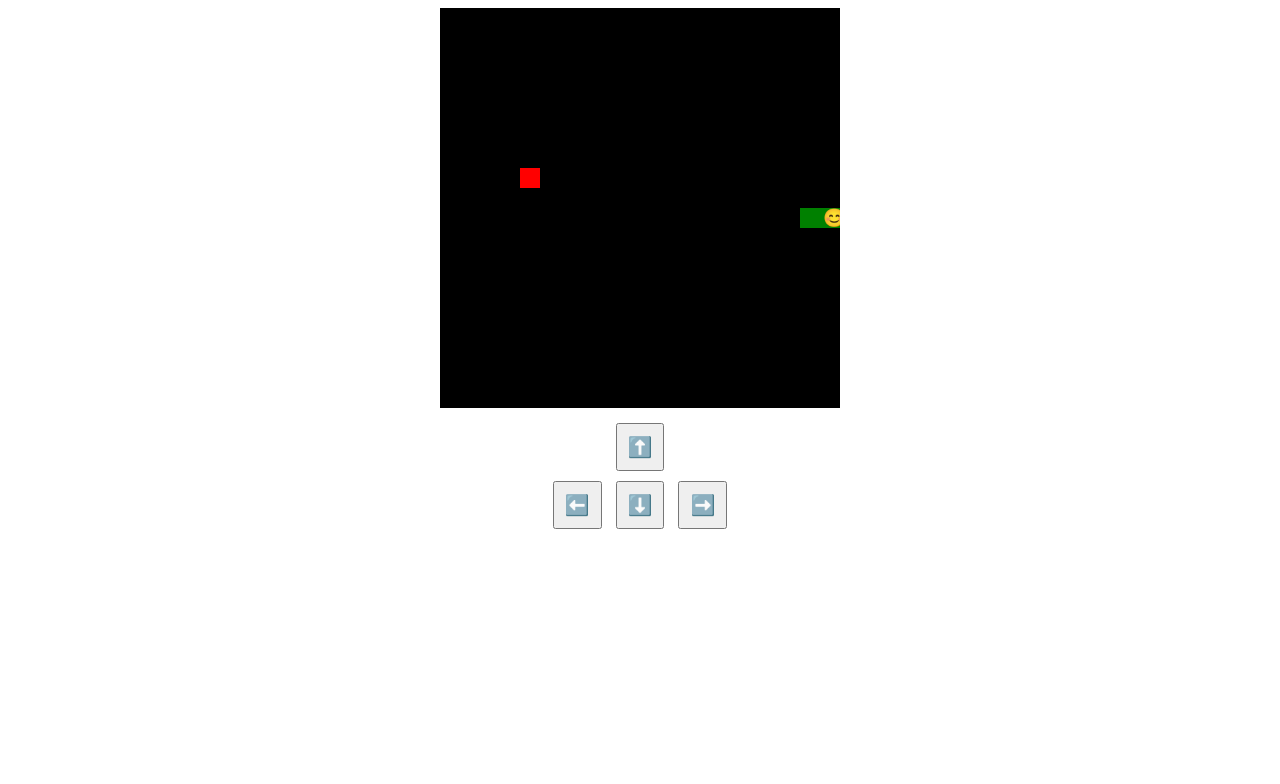
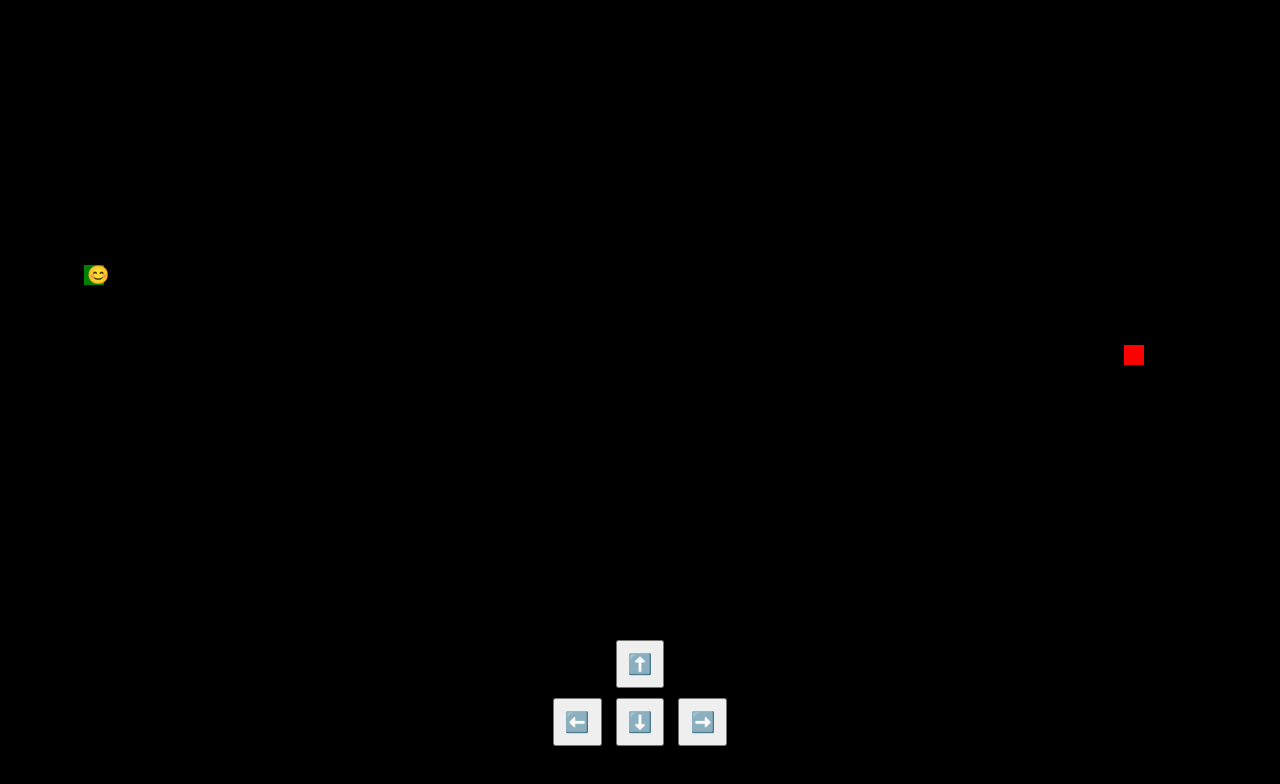
Before and after one commit to s4m8e2l2/cobrinhas1.0, a plain HTML site: page index.html in a window 1280 px wide. Drawn offline with Linux system fonts and the light colour scheme.

Commit message:
Update index.html

```diff
--- a/index.html
+++ b/index.html
@@ -4,10 +4,18 @@
     <meta charset="UTF-8">
     <title>Jogo da Cobrinha</title>
     <style>
+        body {
+            display: flex;
+            flex-direction: column;
+            align-items: center;
+            justify-content: center;
+            height: 100vh;
+            background: black;
+            color: white;
+        }
         canvas {
             background: black;
             display: block;
-            margin: auto;
         }
         .buttons {
             text-align: center;
@@ -22,7 +30,7 @@
     </style>
 </head>
 <body>
-    <canvas id="gameCanvas" width="400" height="400"></canvas>
+    <canvas id="gameCanvas"></canvas>
     <div class="buttons">
         <button onclick="changeDirection('UP')">⬆️</button><br>
         <button onclick="changeDirection('LEFT')">⬅️</button>
@@ -33,6 +41,10 @@
         const canvas = document.getElementById("gameCanvas");
         const ctx = canvas.getContext("2d");
 
+        // Ajustando tamanho da tela automaticamente
+        canvas.width = window.innerWidth * 0.9;
+        canvas.height = window.innerHeight * 0.7;
+
         const box = 20;
         let snake = [{ x: 10 * box, y: 10 * box }];
         let direction = "RIGHT";
@@ -40,6 +52,7 @@
             x: Math.floor(Math.random() * (canvas.width / box)) * box,
             y: Math.floor(Math.random() * (canvas.height / box)) * box
         };
+        let score = 0;
 
         document.addEventListener("keydown", function(event) {
             const key = event.keyCode;
@@ -89,6 +102,7 @@
                     x: Math.floor(Math.random() * (canvas.width / box)) * box,
                     y: Math.floor(Math.random() * (canvas.height / box)) * box
                 };
+                score++; // Incrementa a pontuação
             } else {
                 snake.pop();
             }
@@ -108,6 +122,13 @@
             }
 
             snake.unshift(newHead);
+
+            // Exibir mensagem quando comer 5 blocos
+            if (score >= 5) {
+                ctx.fillStyle = "white";
+                ctx.font = "24px Arial";
+                ctx.fillText("Oi denguinha, te amo 💕", canvas.width / 4, canvas.height / 2);
+            }
         }
 
         setInterval(draw, 100);
```
